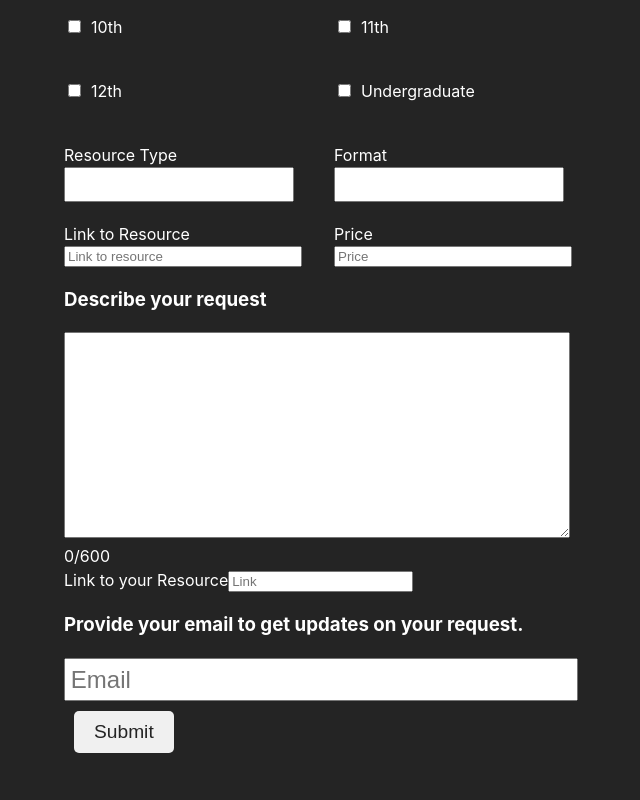
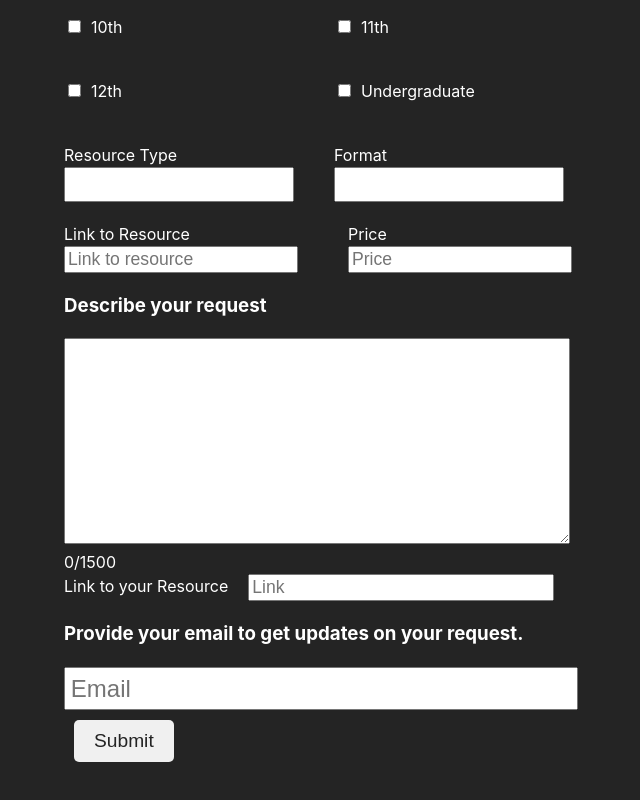
Before and after one commit to JoleneKearse/lessonLinks, a React (Vite) app in the folder client/: page /submit in a window 1280 px wide. Shown: the part 662-1462 px from the top of the page, without its empty margins (326-966 px from the left). Built offline with nearby package versions, Linux system fonts and the light colour scheme.

Commit message:
Added character limit to description component

```diff
--- a/client/src/components/Form.jsx
+++ b/client/src/components/Form.jsx
@@ -11,9 +11,12 @@ function Form({ formTitle, isARequest }) {
   const [link, setLink] = useState('');
   const [price, setPrice] = useState('');
 
-  function handlesDescriptionInput(event) {
-    if (event.target.value.length <= 600) {
-      setDescription(event.target.value);
+  function handleDescriptionInput(event) {
+    const input = event.target.value;
+    if (input.length <= 1500) {
+      setDescription(input);
+    } else {
+      setDescription(input.substring(0, 1500));
     }
   }
 
@@ -79,13 +82,14 @@ function Form({ formTitle, isARequest }) {
       <h3> Describe your request</h3>
       <textarea
         className="description-input"
-        onChange={handlesDescriptionInput}
+        onInput={handleDescriptionInput}
+        value={description}
       >
         {' '}
       </textarea>
-      <div> {`${description.length}/600`}</div>
+      <div> {`${description.length}/1500`}</div>
       {!isARequest && (
-        <label>
+        <label className="link-input">
           Link to your Resource<input type="link" placeholder="Link"></input>
         </label>
       )}
--- a/client/src/form.css
+++ b/client/src/form.css
@@ -45,7 +45,16 @@ input[type='email'] {
   width: 100%;
 }
 
+input {
+  font-size: 1.1rem;
+}
+
 .link-input {
-  display: grid;
-  width: 100%;
+  display: flex;
+  flex-grow: 1;
+  gap: 20px;
 }
+
+.link-input input {
+  flex-grow: 1;
+}
```
